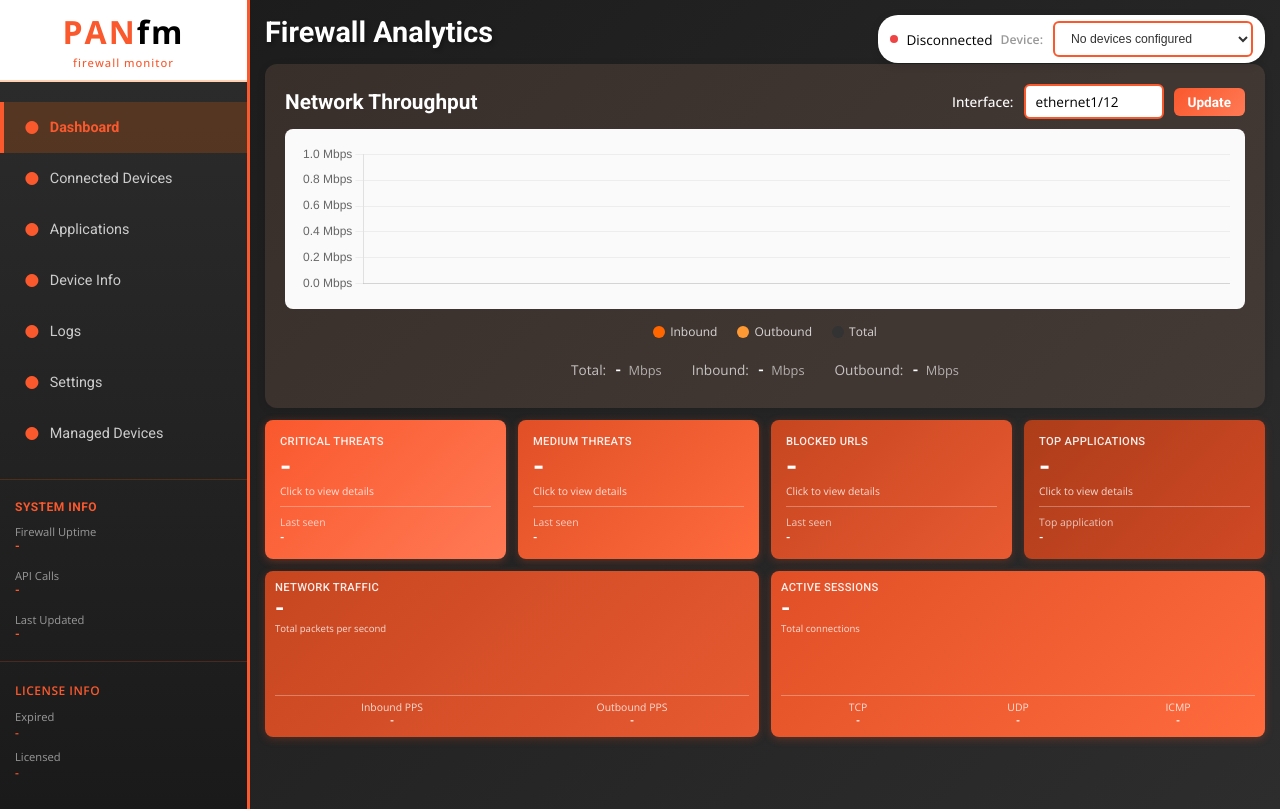
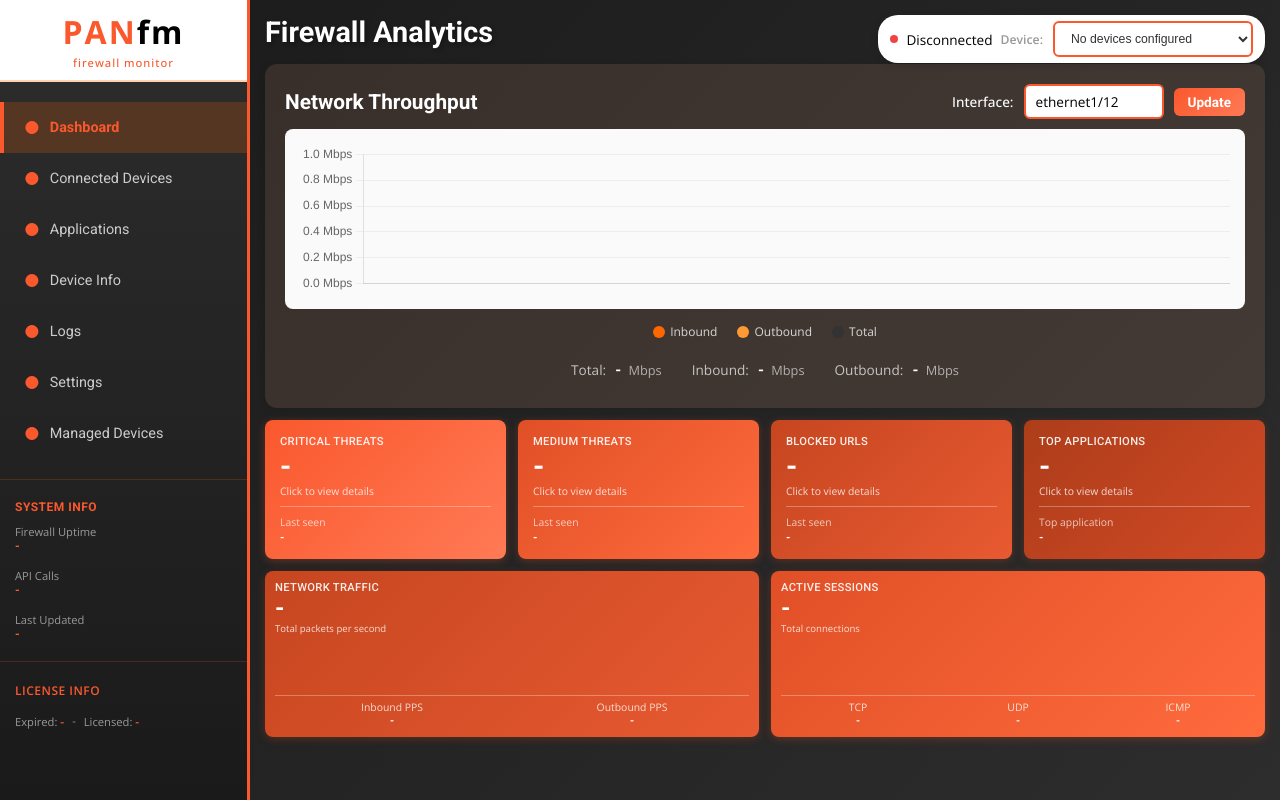
Before and after one commit to csmblade/PANfm, a Flask app: page / in a window 1280 px wide. Run offline with Flask 3, Linux system fonts and the light colour scheme; data that the repository does not hold is empty.

Commit message:
Combine license info into single line with hyphen separator
- Moved Licensed and Expired to same line in sidebar
- Format: "Expired: X - Licensed: Y"
- Used flexbox layout with 8px gap
- Hyphen separator between values
- More compact license info display

🤖 Generated with [Claude Code](https://claude.com/claude-code)

Co-Authored-By: Claude <noreply@anthropic.com>

```diff
--- a/templates/index.html
+++ b/templates/index.html
@@ -536,13 +536,16 @@
         <!-- License Information -->
         <div style="padding: 20px 15px; border-top: 1px solid rgba(250, 88, 45, 0.2);">
             <div style="font-size: 0.75em; color: #FA582D; font-weight: 600; margin-bottom: 10px; text-transform: uppercase; letter-spacing: 0.5px;">License Info</div>
-            <div style="margin-bottom: 8px;">
-                <div style="color: #999; font-size: 0.7em;">Expired</div>
-                <div id="sidebarLicenseExpired" style="color: #FA582D; font-size: 0.75em; font-weight: 600;">-</div>
-            </div>
-            <div style="margin-bottom: 8px;">
-                <div style="color: #999; font-size: 0.7em;">Licensed</div>
-                <div id="sidebarLicenseLicensed" style="color: #FA582D; font-size: 0.75em; font-weight: 600;">-</div>
+            <div style="display: flex; align-items: center; gap: 8px;">
+                <div>
+                    <span style="color: #999; font-size: 0.7em;">Expired: </span>
+                    <span id="sidebarLicenseExpired" style="color: #FA582D; font-size: 0.75em; font-weight: 600;">-</span>
+                </div>
+                <span style="color: #999; font-size: 0.7em;">-</span>
+                <div>
+                    <span style="color: #999; font-size: 0.7em;">Licensed: </span>
+                    <span id="sidebarLicenseLicensed" style="color: #FA582D; font-size: 0.75em; font-weight: 600;">-</span>
+                </div>
             </div>
         </div>
 
```
